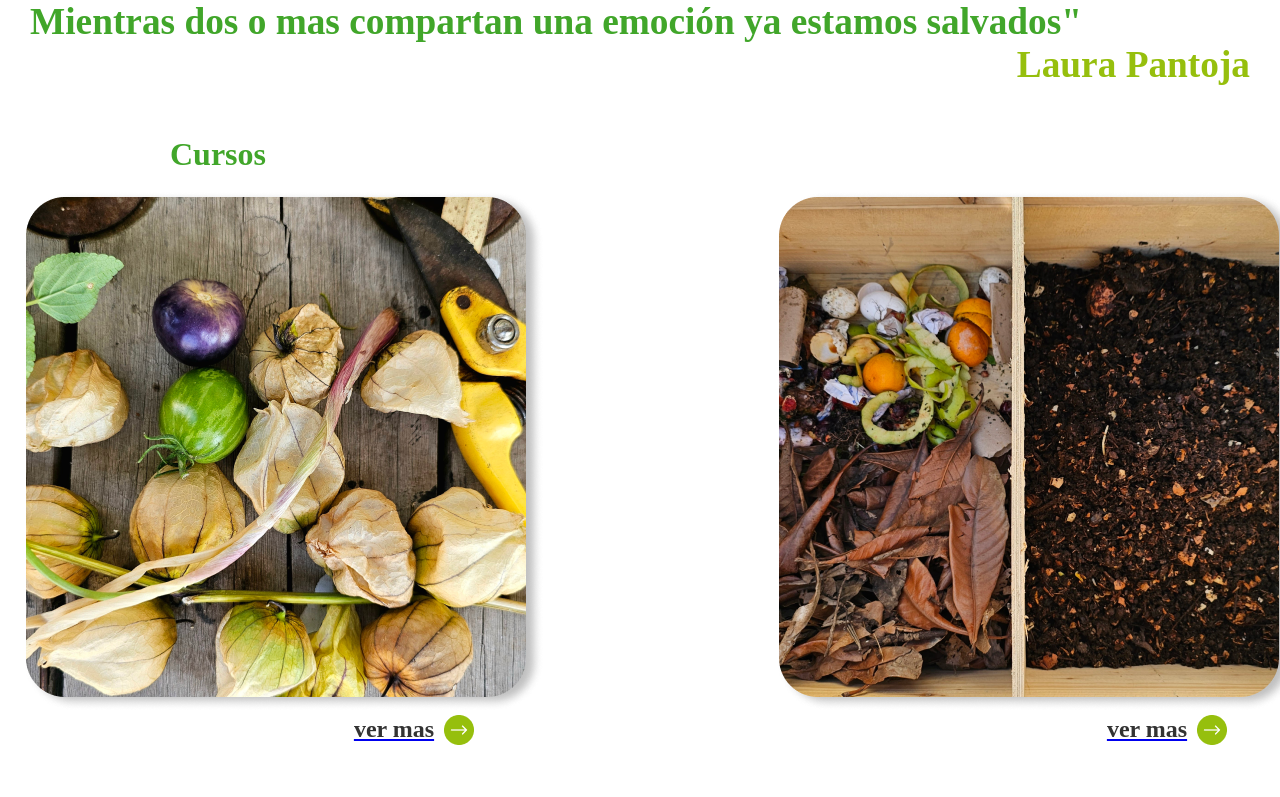
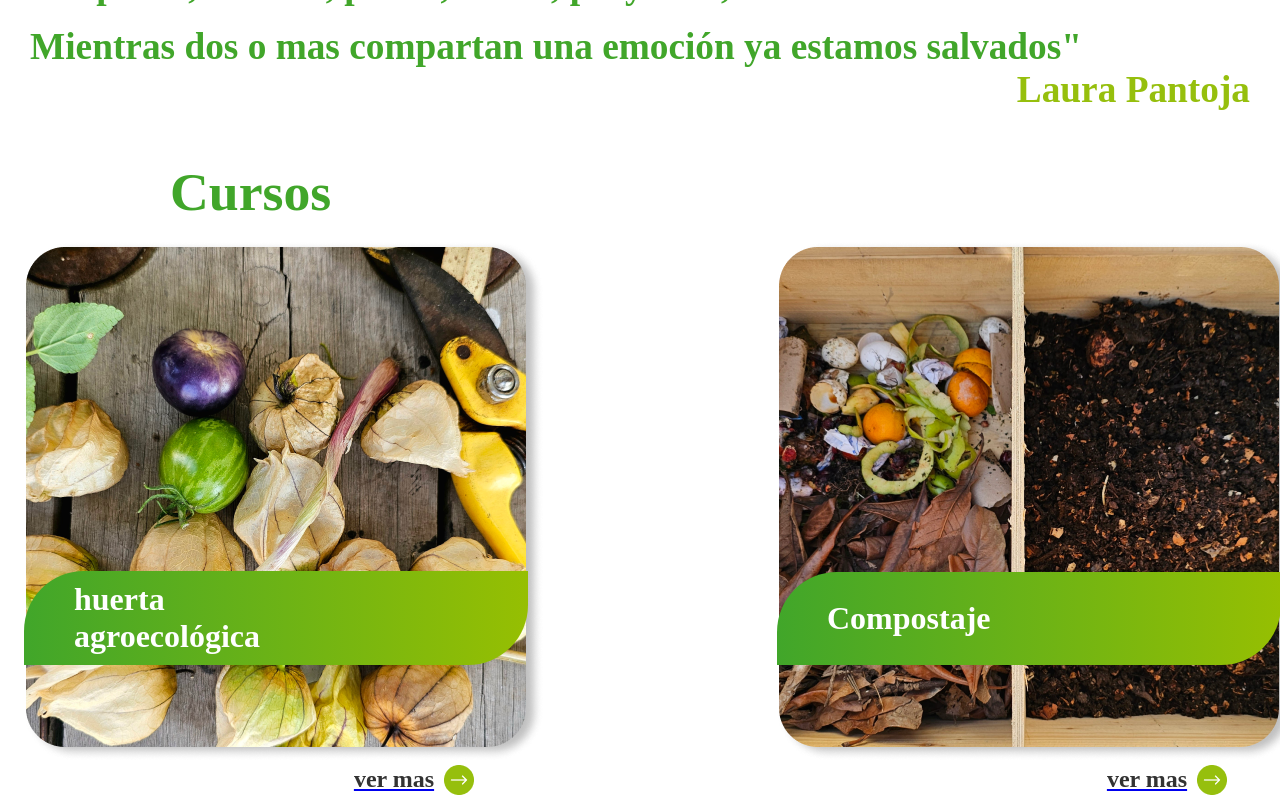
Before and after one commit to HernanPons/CreaCompost, a React (Vite) app: page / in a window 1280 px wide. Shown: the part 3508-4305 px from the top of the page. Built offline with nearby package versions, Linux system fonts and the light colour scheme.

Commit message:
Add cursos images, and modification size for f1

```diff
--- a/src/Pages/Cursos/Cursos.css
+++ b/src/Pages/Cursos/Cursos.css
@@ -2,6 +2,7 @@
     margin-left: 170px;
     margin-top: 50px;
     color: #41a62a;
+    font-size: 53.75px;
 }
 
 .cursosContainer {
@@ -26,3 +27,36 @@
 .flechaVerMas {
     height: 30px;
 }
+
+.greenBar {
+    background-color: aqua;
+    width: 100%;
+    max-width: 500px;
+}
+
+
+
+.imagenContainer {
+    position: relative;
+}
+.fotoHuerta {
+    width: 100%; /* Asegúrate de que la imagen ocupe el espacio necesario */
+    border-radius: 15px; /* Opcional, si quieres bordes redondeados */
+}
+.greenBar {
+    position: absolute;
+    bottom: 100px;
+    left: 0;
+    width: 484px;
+    background: rgb(65,166,42);
+    background: linear-gradient(90deg, rgba(65,166,42,1) 0%, rgba(150,191,2,1) 100%);
+
+    padding: 10px;
+    text-align: left; /* Para alinear el texto a la izquierda */
+    border-top-left-radius: 60px;
+    border-bottom-right-radius: 60px;
+}
+.greenBar h1 {
+    margin-left: 40px;
+    color: #ffffff;
+}
--- a/src/Pages/Cursos/Cursos.jsx
+++ b/src/Pages/Cursos/Cursos.jsx
@@ -11,17 +11,28 @@ const Cursos = () => {
         <br />
 
         <div className='cursosContainer'>
+            <a href="https://www.tiendanube.com/" className='primerCurso'>
+                <div className='imagenContainer'>
+                    <img className='fotoHuerta' src="/Images/HuertaAgroecologica2.png" alt="foto huerta agroecologica" />
+                    <div className='greenBar'>
+                    <h1>huerta</h1>
+                    <h1>agroecológica</h1>
+                    </div>
+                </div>
+                <h2 className='verMas'>ver mas <img className='flechaVerMas' src="/Images/VerMas.png" alt="" /></h2>
+            </a>
 
-                <a href="https://www.tiendanube.com/" className='primerCurso'>
-                    <img className='fotoHuerta' src="/Images/HuertaAgroecologica2.png" alt="foto huerta agroecologica" />
-                    <h2 className='verMas' >ver mas <img className='flechaVerMas' src="/Images/VerMas.png" alt="" /> </h2>
-                </a>
-
-                <a href="https://www.tiendanube.com/" className='segundaCurso'>
-                    <img className='fotoCompostaje' src="/Images/Compostaje2.png" alt="foto compostaje" />
-                    <h2 className='verMas' >ver mas <img className='flechaVerMas' src="/Images/VerMas.png" alt="" /> </h2>
-                </a>
-
+            <a href="https://www.tiendanube.com/" className='segundoCurso'>
+                <div className='imagenContainer'>
+                    <img className='fotoHuerta' src="/Images/Compostaje2.png" alt="foto huerta agroecologica" />
+                    <div className='greenBar'>
+                    <br />
+                    <h1>Compostaje</h1>
+                    <br />
+                    </div>
+                </div>
+                <h2 className='verMas'>ver mas <img className='flechaVerMas' src="/Images/VerMas.png" alt="" /></h2>
+            </a>
         </div>
     </div>
   )
--- a/src/Pages/Inicio/Inicio.jsx
+++ b/src/Pages/Inicio/Inicio.jsx
@@ -55,8 +55,7 @@ const Inicio = () => {
               <div className="sidebar">
                 <h1>
                   <span className="text-green">{texts[index].firstPart}</span>
-                  <span
-                    className={`text-gray ${texts[index].secondPart === " Laura Pantoja" ? "text-lower" : ""}`}
+                  <span className={`text-gray ${texts[index].secondPart === " Laura Pantoja" ? "text-lower" : ""}`}
                   >
                     {texts[index].secondPart}
                   </span>
--- a/src/Pages/Nosotras/Nosotras.css
+++ b/src/Pages/Nosotras/Nosotras.css
@@ -6,6 +6,7 @@
     margin-left: 150px;
     margin-top: 100px;
     color: #41a62a;
+    font-size: 53.75px;
 }
 
 .textoNosotras {
--- a/src/Pages/Valores/Valores.css
+++ b/src/Pages/Valores/Valores.css
@@ -2,6 +2,7 @@
     margin-left: 150px;
     margin-top: 200px;
     color: #41a62a;
+    font-size: 53.75px;
 }
 
 .textoValores {
```
